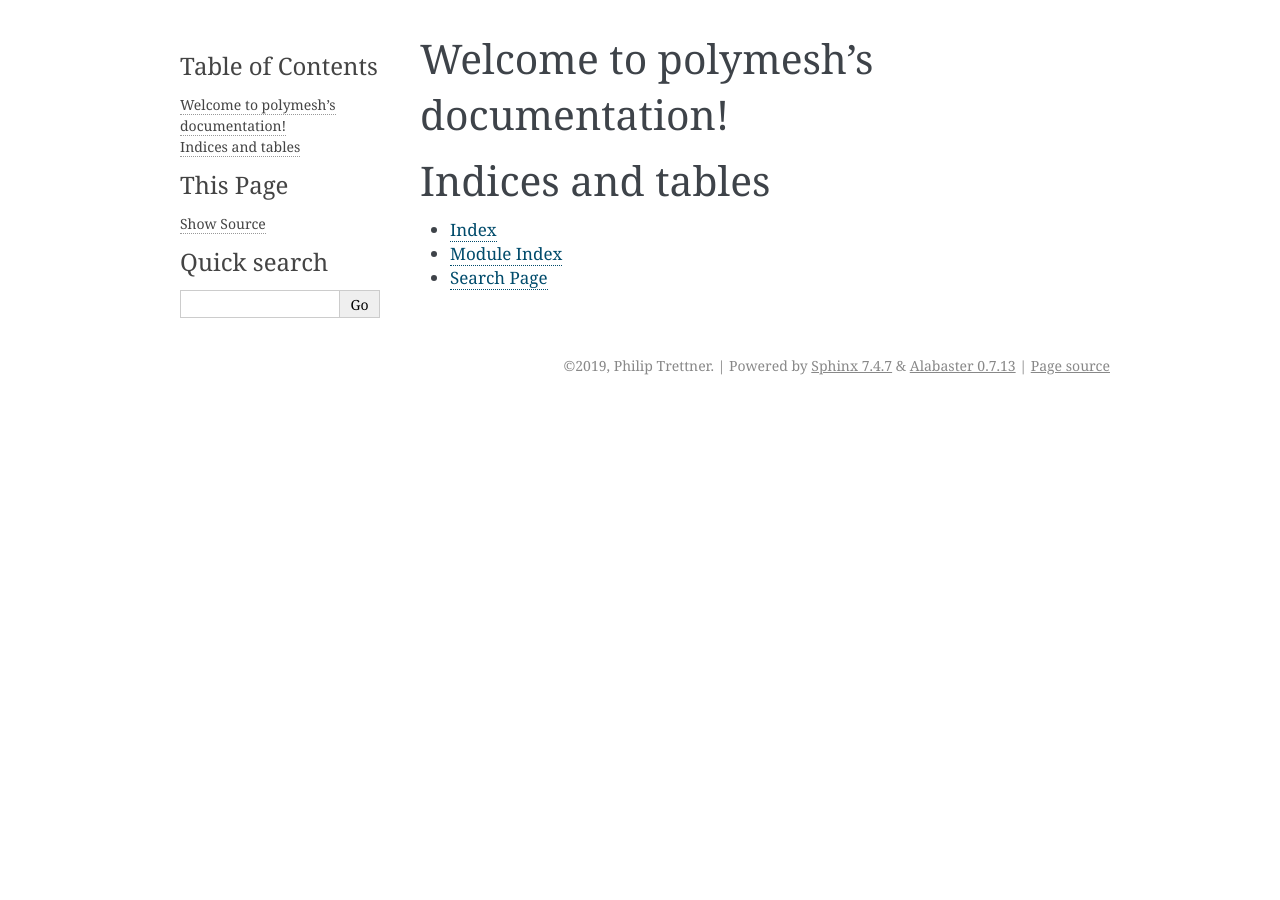
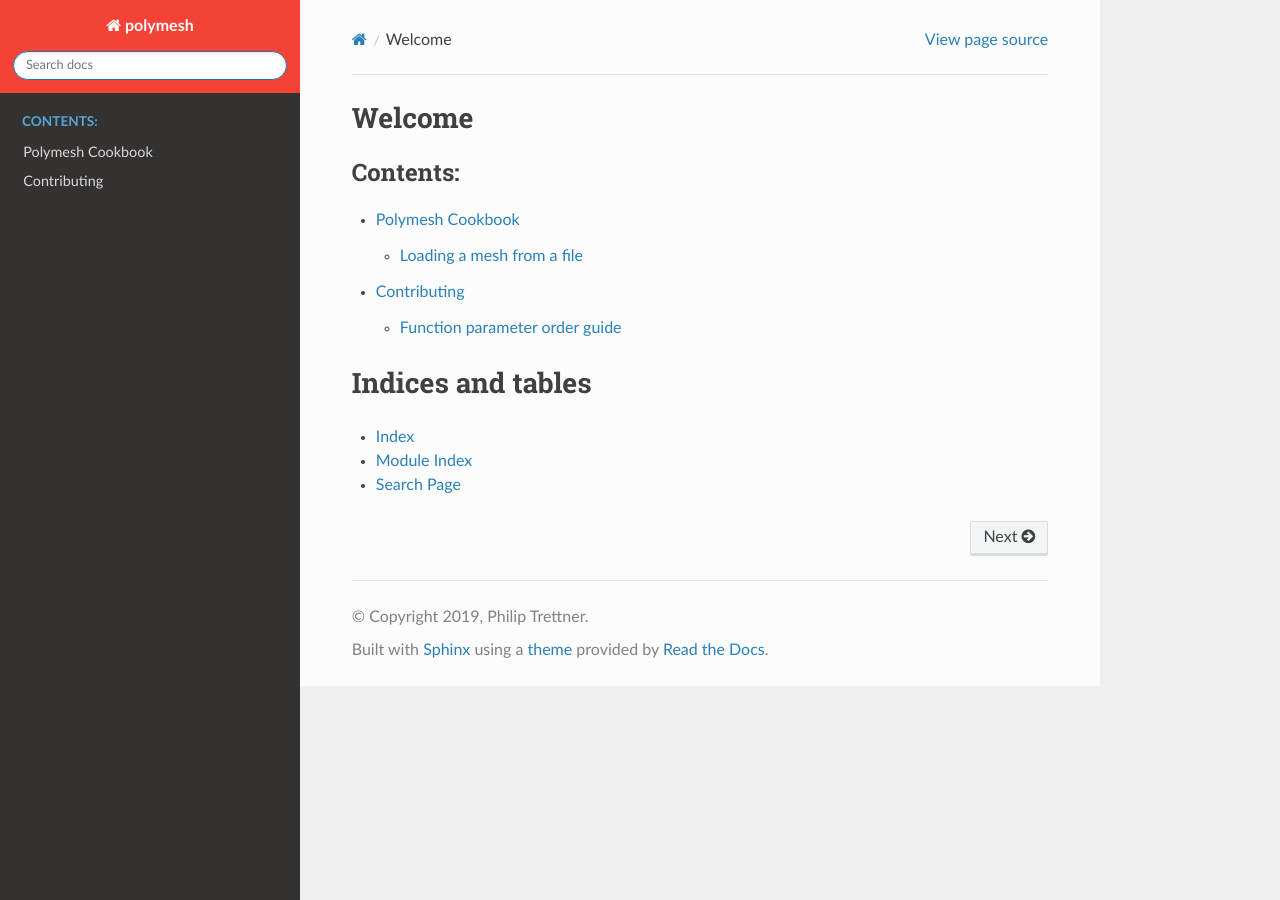
Before and after one commit to project-arcana/polymesh, a Sphinx documentation site: the page built from docs/index.rst, in a window 1280 px wide. Built offline with Sphinx 7.4.7 and the Read the Docs theme 2.0.0, drawn with Linux system fonts in a browser that asks for light colours.

Commit message:
docs second commit

```diff
--- /dev/null
+++ b/docs/_static/css/custom.css
@@ -0,0 +1,3 @@
+.wy-side-nav-search {
+    background-color: #F44336 !important;
+}
--- a/docs/conf.py
+++ b/docs/conf.py
@@ -31,6 +31,9 @@ release = '0.9.0'
 # extensions coming with Sphinx (named 'sphinx.ext.*') or your custom
 # ones.
 extensions = [
+    'recommonmark',
+    'sphinx.ext.todo',
+    'sphinx.ext.githubpages',
 ]
 
 # Add any paths that contain templates here, relative to this directory.
@@ -41,15 +44,29 @@ templates_path = ['_templates']
 # This pattern also affects html_static_path and html_extra_path.
 exclude_patterns = ['_build', 'Thumbs.db', '.DS_Store']
 
+# The name of the Pygments (syntax highlighting) style to use.
+pygments_style = 'sphinx'
+
+# global default domain
+primary_domain = "cpp"
+highlight_language = "cpp"
 
 # -- Options for HTML output -------------------------------------------------
 
 # The theme to use for HTML and HTML Help pages.  See the documentation for
 # a list of builtin themes.
 #
-html_theme = 'alabaster'
+html_theme = 'sphinx_rtd_theme'
 
 # Add any paths that contain custom static files (such as style sheets) here,
 # relative to this directory. They are copied after the builtin static files,
 # so a file named "default.css" will overwrite the builtin "default.css".
 html_static_path = ['_static']
+
+# These paths are either relative to html_static_path
+# or fully qualified paths (eg. https://...)
+html_css_files = [
+    'css/custom.css',
+]
+
+# html_style = 'css/custom.css'
--- a/docs/index.rst
+++ b/docs/index.rst
@@ -3,13 +3,15 @@
    You can adapt this file completely to your liking, but it should at least
    contain the root `toctree` directive.
 
-Welcome to polymesh's documentation!
+Welcome
 ====================================
 
 .. toctree::
    :maxdepth: 2
    :caption: Contents:
 
+   cookbook/cookbook.rst
+   contributing
 
 
 Indices and tables
--- /dev/null
+++ b/docs/requirements.txt
@@ -0,0 +1,2 @@
+recommonmark
+sphinx_rtd_theme
```
Also changed, not shown: Readme.md (+70 -47 lines), docs/contributing.rst (added, +24 -0 lines), docs/cookbook/cookbook.rst (added, +13 -0 lines), docs/readthedocs.yml (added, +23 -0 lines).
